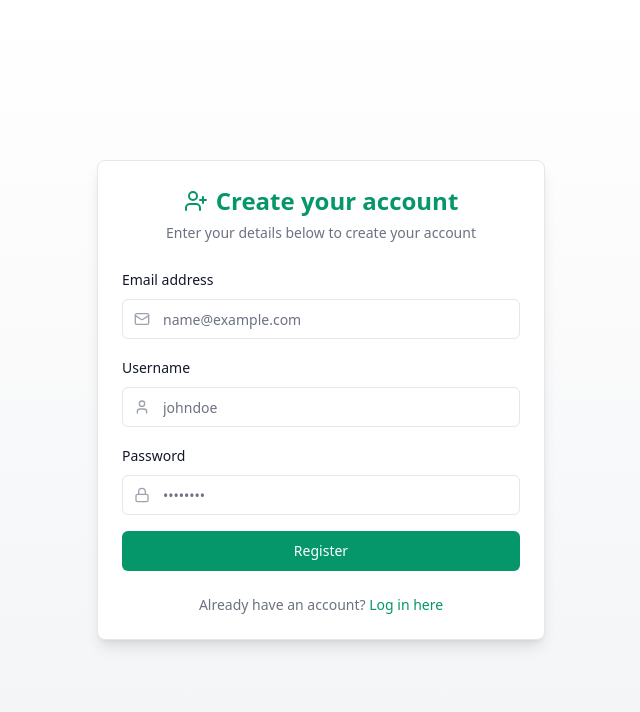
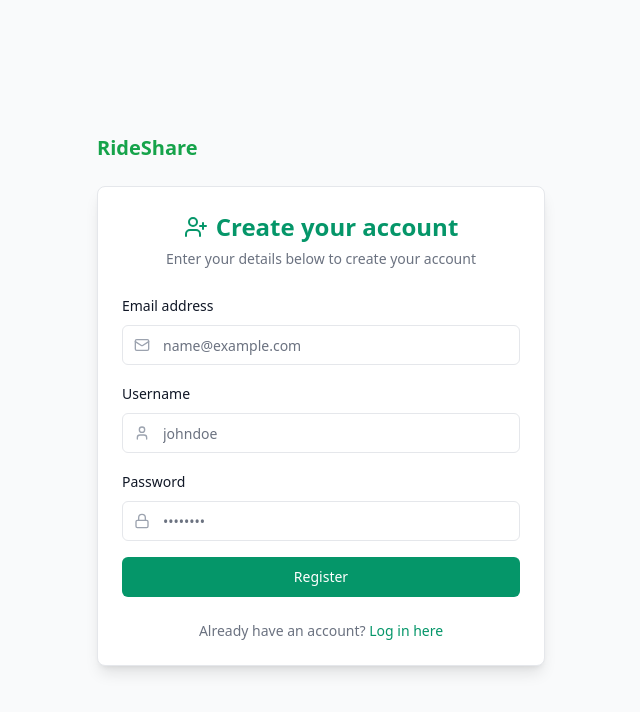
Before and after one commit to AlexanderP258/RideShare, a Next.js app in the folder frontend/RideShare/: page /register in a window 1280 px wide. Shown: the top 712 px of the page, without its empty margins (319-959 px from the left). Built offline with nearby package versions, Linux system fonts and the light colour scheme.

Commit message:
feat(branding): add brand link to login & register pages

```diff
--- a/frontend/RideShare/app/login/page.tsx
+++ b/frontend/RideShare/app/login/page.tsx
@@ -1,6 +1,7 @@
 "use client";
 
 import { useState } from "react";
+import Link from "next/link";
 import { useRouter } from "next/navigation";
 import { authApi } from "@/app/api/auth";
 import { useAuth } from "@/app/context/AuthContext";
@@ -92,7 +93,12 @@ export default function Login() {
   };
 
   return (
-    <main className="min-h-screen flex items-center justify-center bg-gradient-to-b from-white to-gray-100 p-4">
+    <div className="min-h-screen flex flex-col items-center justify-center bg-gray-50">
+      <div className="w-full max-w-md mb-6">
+        <Link href="/" className="flex items-center space-x-3">
+          <span className="text-xl font-bold text-green-600">RideShare</span>
+        </Link>
+      </div>
       <div className="w-full max-w-md space-y-6">
         <div className="rounded-lg border bg-white text-gray-900 shadow-lg">
           {/* Header */}
@@ -198,16 +204,16 @@ export default function Login() {
           <div className="p-6 pt-0">
             <div className="text-sm text-center text-gray-500">
               Don&apos;t have an account?{" "}
-              <a
+              <Link
                 href="/register"
                 className="text-emerald-600 hover:text-emerald-700 font-medium"
               >
                 Register here
-              </a>
+              </Link>
             </div>
           </div>
         </div>
       </div>
-    </main>
+    </div>
   );
 }
--- a/frontend/RideShare/app/register/page.tsx
+++ b/frontend/RideShare/app/register/page.tsx
@@ -1,6 +1,7 @@
 "use client";
 
 import { useState } from "react";
+import Link from "next/link";
 import { useRouter } from "next/navigation";
 import { authApi } from "@/app/api/auth";
 import { UserPlus, Mail, Lock, User } from "lucide-react";
@@ -82,7 +83,13 @@ export default function Register() {
   };
 
   return (
-    <main className="min-h-screen flex items-center justify-center bg-gradient-to-b from-white to-gray-100 p-4">
+    <div className="min-h-screen flex flex-col items-center justify-center bg-gray-50">
+      <div className="w-full max-w-md mb-6">
+        <Link href="/" className="flex items-center space-x-3">
+          <span className="text-xl font-bold text-green-600">RideShare</span>
+        </Link>
+      </div>
+
       <div className="w-full max-w-md space-y-6">
         <div className="rounded-lg border bg-white text-gray-900 shadow-lg">
           {/* Header */}
@@ -195,6 +202,6 @@ export default function Register() {
           </div>
         </div>
       </div>
-    </main>
+    </div>
   );
 }
```
